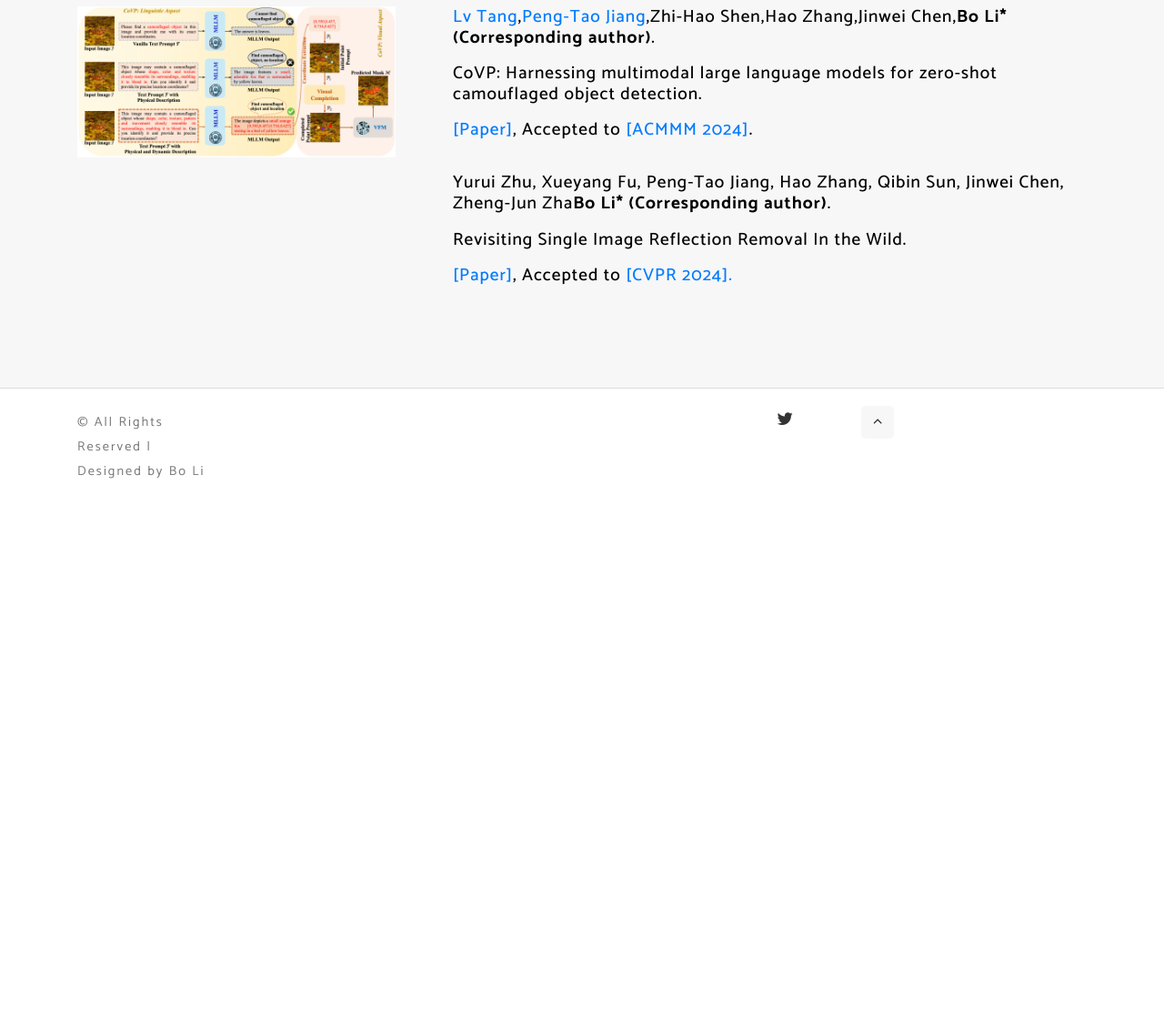
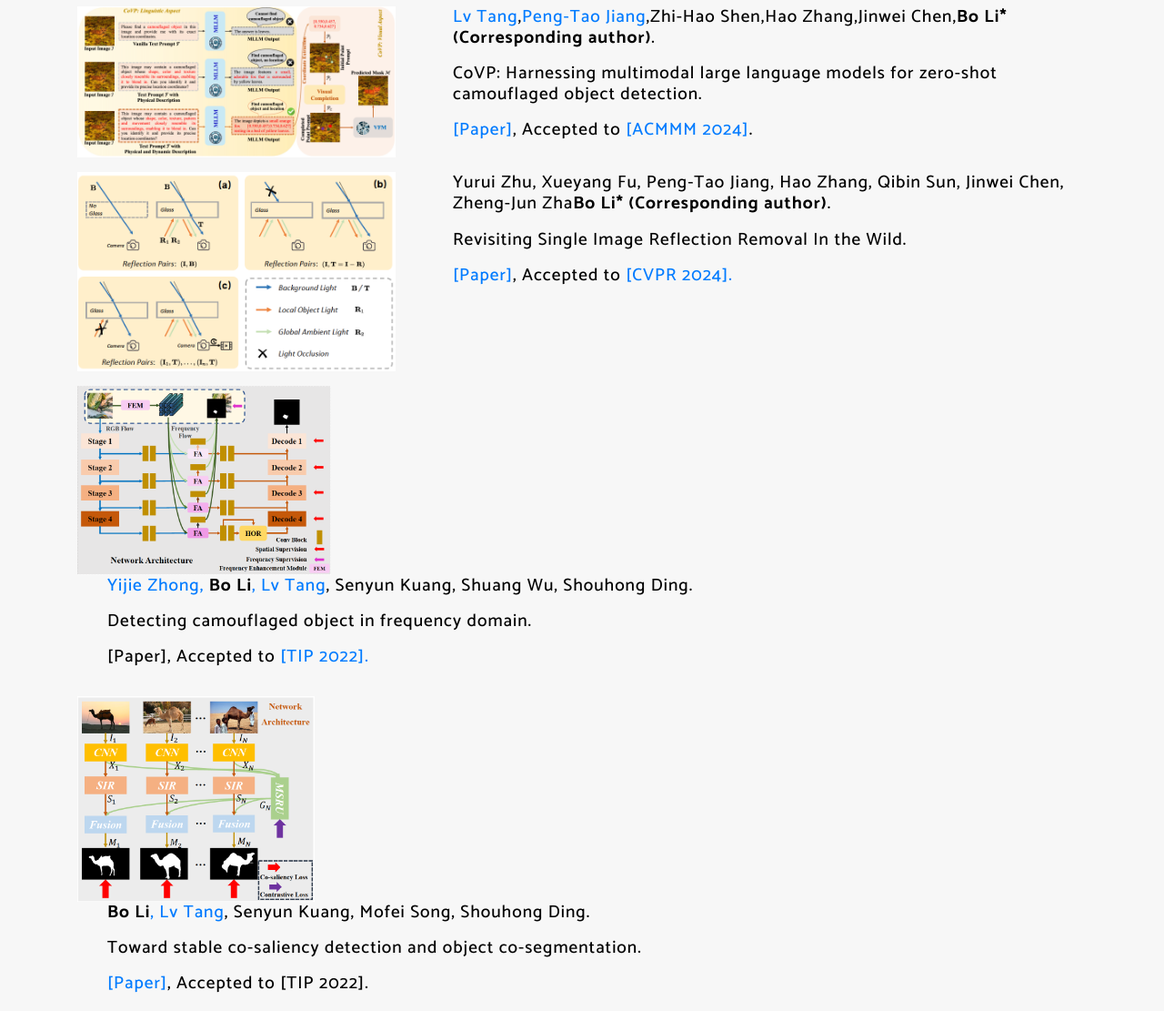
Before and after one commit to Concerning2001/Concerning2001.github.io, a plain HTML site: page pub.html in a window 1280 px wide. Shown: the part 868-1979 px from the top of the page at 91% size. Before the commit the page ends 1425 px from the top, so only its background shows below. Drawn offline with Linux system fonts and the light colour scheme.

Commit message:
Update pub.html

```diff
--- a/pub.html
+++ b/pub.html
@@ -122,7 +122,7 @@ License URL: http://creativecommons.org/licenses/by/3.0/
 
 	    <div class="feature-grids row mt-3">
                 <div class="col-lg-4 ab-content-img">
-                    <img src="image/CVPR2024-revisiting.png" alt="" class="img-fluid image1">
+                    <img src="image/CVPR2024-revisting.png" alt="" class="img-fluid image1">
                 </div>
                 <div class="col-lg-8 ab-content-inf pl-lg-5">
 					<h3 class="mb-3 wthree_title">Yurui Zhu, Xueyang Fu, Peng-Tao Jiang, Hao Zhang, Qibin Sun, Jinwei Chen, Zheng-Jun Zha<strong>Bo Li* (Corresponding author)</strong>.</h3>
@@ -130,6 +130,30 @@ License URL: http://creativecommons.org/licenses/by/3.0/
                     <h3 class="mb-3 wthree_title"><a href="https://openaccess.thecvf.com/content/CVPR2024/papers/Zhu_Revisiting_Single_Image_Reflection_Removal_In_the_Wild_CVPR_2024_paper.pdf">[Paper]</a>, Accepted to <a href="https://cvpr.thecvf.com/">[CVPR 2024].</h3>
                 </div>
 			</div>
+
+	  <div class="feature-grids row mt-3">
+                <div class="col-lg-4 ab-content-img">
+                    <img src="image/CVPR2022-COD.png" alt="" class="img-fluid image1">
+                </div>
+                <div class="col-lg-8 ab-content-inf pl-lg-5">
+					<h3 class="mb-3 wthree_title">Yijie Zhong, <strong>Bo Li</strong>, <a href="https://luckybird1994.github.io/">Lv Tang</a>, Senyun Kuang, Shuang Wu, Shouhong Ding.</h3>
+                    <h3 class="mb-3 wthree_title"> Detecting camouflaged object in frequency domain.</h3>
+                    <h3 class="mb-3 wthree_title"><a https://openaccess.thecvf.com/content/CVPR2022/html/Zhong_Detecting_Camouflaged_Object_in_Frequency_Domain_CVPR_2022_paper.html">[Paper]</a>, Accepted to <a href="https://cvpr.thecvf.com/">[TIP 2022].</h3>
+                </div>
+			</div>
+
+
+	  <div class="feature-grids row mt-3">
+                <div class="col-lg-4 ab-content-img">
+                    <img src="image/TIP2022-CoSOD.png" alt="" class="img-fluid image1">
+                </div>
+                <div class="col-lg-8 ab-content-inf pl-lg-5">
+					<h3 class="mb-3 wthree_title"><strong>Bo Li</strong>, <a href="https://luckybird1994.github.io/">Lv Tang</a>, Senyun Kuang, Mofei Song, Shouhong Ding.</h3>
+                    <h3 class="mb-3 wthree_title">Toward stable co-saliency detection and object co-segmentation.</h3>
+                    <h3 class="mb-3 wthree_title"><a href="https://ieeexplore.ieee.org/document/9918626">[Paper]</a>, Accepted to <a https://ieeexplore.ieee.org/xpl/RecentIssue.jsp?punumber=83">[TIP 2022].</h3>
+                </div>
+			</div>
+
 
 
 
```
